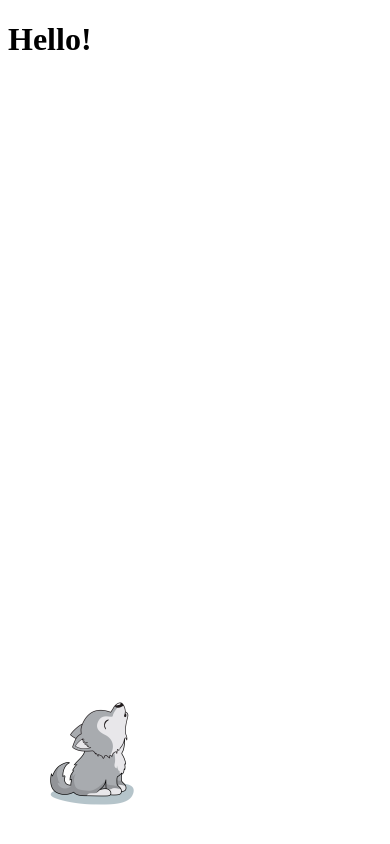
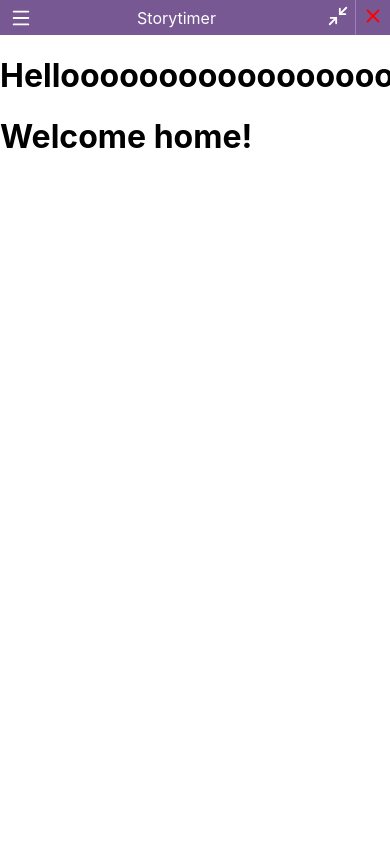
Before and after one commit to LouisCaerts/MT, a React app in the folder storytimer-app/: page /#/home in a window 390 px wide. Built offline with nearby package versions, Linux system fonts and the light colour scheme.

Commit message:
#3 - Buttons allow navigation between various key screens
+ fully custom title bar
+ collapsible hamburger menu with navigation links
+ working stoplight buttons

```diff
--- a/storytimer-app/index.html
+++ b/storytimer-app/index.html
@@ -1,9 +1,9 @@
 <!doctype html>
-<html>
+<html lang="en">
   <head>
     <meta charset="UTF-8" />
-    <title>Hello World!</title>
-
+    <link href="./src/index.css" rel="stylesheet">
+    <title>Storytimer</title>
   </head>
   <body>
     <div id="root"></div>
--- a/storytimer-app/package.json
+++ b/storytimer-app/package.json
@@ -33,7 +33,10 @@
   "dependencies": {
     "@vitejs/plugin-react": "^5.0.4",
     "electron-squirrel-startup": "^1.0.1",
+    "lucide-react": "^0.546.0",
     "react": "^19.2.0",
-    "react-dom": "^19.2.0"
+    "react-collapse": "^5.1.1",
+    "react-dom": "^19.2.0",
+    "react-router-dom": "^7.9.4"
   }
 }
--- /dev/null
+++ b/storytimer-app/src/components/Titlebar.jsx
@@ -0,0 +1,40 @@
+import '../stylesheets/Titlebar.css';
+
+import { Menu, X, Home, Settings, Minimize2 } from "lucide-react";
+import { useEffect, useRef, useState } from "react";
+import {Collapse, UnmountClosed} from 'react-collapse';
+import { Route, Routes, Link } from "react-router-dom";
+
+export default function Titlebar() {
+  const [open, setOpen] = useState(false);
+
+  return (
+    <div id="titleBarContainer">
+
+      <div id="titleBar" class="draggable">
+        <button id="titleBarHamburger" class="nonDraggable" onClick={(e) => {e.stopPropagation(); setOpen((v) => !v);}}>
+          {open ? <X size={22} color="white" /> : <Menu size={22} color="white" />}
+        </button>
+        <span id="titleBarTitle" class="draggable">Storytimer</span>
+        <div id="titleBarStoplights">
+          <button id="stoplightMinimize" class="nonDraggable stoplightButton" onClick={(e) => { e.stopPropagation(); window.windowControls.minimize(); }}>
+            <Minimize2 size={22} color="white" />
+          </button>
+          <button id="stoplightClose" class="nonDraggable stoplightButton" onClick={(e) => { e.stopPropagation(); window.windowControls.close(); }}>
+            <X size={22} color="red" />
+          </button>
+        </div>
+      </div>
+
+      <div id="titleBarMenu" class="nonDraggable">
+        <Collapse isOpened={open}>
+          <nav id="hamburgerNav">
+            <div className="hamburgerLinkWrapper"><Link className="hamburgerLink" to="/home">Home</Link></div>
+            <div className="hamburgerLinkWrapper"><Link className="hamburgerLinkBottom" to="/settings">Settings</Link></div>
+          </nav>
+        </Collapse>
+      </div>
+
+    </div>
+  )
+}
--- a/storytimer-app/src/index.css
+++ b/storytimer-app/src/index.css
@@ -1,8 +1,13 @@
-body {
-  font-family:
-    -apple-system, BlinkMacSystemFont, 'Segoe UI', Roboto, Helvetica, Arial,
-    sans-serif;
+/* Commented code was autogenerated on project creation, keeping here for future reference */
+
+/*body {
+  font-family: -apple-system, BlinkMacSystemFont, 'Segoe UI', Roboto, Helvetica, Arial, sans-serif;
   margin: auto;
   max-width: 38rem;
   padding: 2rem;
+}*/
+
+body {
+  font-family: -apple-system, BlinkMacSystemFont, 'Segoe UI', Roboto, Helvetica, Arial, sans-serif;
+  margin: 0;
 }
--- a/storytimer-app/src/renderer.jsx
+++ b/storytimer-app/src/renderer.jsx
@@ -1,14 +1,32 @@
+// imports
 import { createRoot } from 'react-dom/client';
-import Profile from './components/Profile';
+import { HashRouter, Route, Routes, Link } from "react-router-dom";
+
+// routes
+import Home from "./routes/Home.jsx";
+import Settings from "./routes/Settings.jsx";
+
+// components
+import Titlebar from './components/Titlebar.jsx';
+
+
+
 
 const App = () =>{
     return (
-        <>
-        <h1>Hello!</h1>
-        <Profile />
-        </>
+        <HashRouter>
+            <Titlebar></Titlebar>
+            <h1>Hellooooooooooooooooo!</h1>
+            <Routes>
+                <Route path="/home" element={<Home />} />
+                <Route path="/settings" element={<Settings />} />
+            </Routes>
+        </HashRouter>
     )
 };
+
+
+
 
 const container = document.getElementById("root");
 const root = createRoot(container);
--- /dev/null
+++ b/storytimer-app/src/routes/Home.jsx
@@ -0,0 +1,3 @@
+export default function Home() {
+  return <h1>Welcome home!</h1>
+}
--- /dev/null
+++ b/storytimer-app/src/routes/Settings.jsx
@@ -0,0 +1,3 @@
+export default function Home() {
+  return <h1>Welcome to settings!</h1>
+}
--- /dev/null
+++ b/storytimer-app/src/stylesheets/Titlebar.css
@@ -0,0 +1,110 @@
+#titleBarContainer {
+  width: 100%;
+  display: flex;
+  flex-direction: column;
+  position: relative;
+}
+
+.draggable {
+  app-region: drag;
+  -webkit-app-region: drag;
+}
+
+.nonDraggable {
+  app-region: no-drag;
+  -webkit-app-region: no-drag;
+}
+
+#titleBar {
+  position: absolute;
+  top: 0;
+  height: env(titlebar-area-height, var(--fallback-title-bar-height), 30px);
+  left: env(titlebar-area-x, 0);
+  width: env(titlebar-area-width, 100%);
+
+  display: flex;
+  justify-content: space-between;
+  align-items: center;
+  text-align: center;
+  user-select: none;
+  position: relative;
+
+  background: #775892;
+  color: white;
+}
+
+#titleBarHamburger {
+  margin-left: 10px;
+  background: none;
+  border: none;
+  cursor: pointer;
+  padding: 0;
+}
+
+#titleBarHamburger > svg {
+  display: block;
+}
+
+#titleBarMenu {
+  min-width: max-content;
+  width: 20%;
+  position: absolute;
+  top: 100%;
+
+  background-color: #9f7ebc;
+  color: white;
+}
+
+#titleBarMenu > .ReactCollapse--collapse {
+  transition: height 250ms;
+}
+
+#hamburgerNav {
+  display: flex;
+  flex-direction: column;
+
+  border-right: 2px solid #775892;
+  border-bottom: 2px solid #775892;
+  border-left: 2px solid #775892;
+}
+
+.hamburgerLink {
+  text-decoration: none;
+  color: white;
+  font-size: large;
+  display: block;
+  padding: 5px;
+}
+
+.hamburgerLinkBottom {
+  text-decoration: none;
+  color: white;
+  font-size: large;
+  display: block;
+  padding: 5px;
+}
+
+.hamburgerLinkWrapper {
+  border-bottom: 1px solid #775892;
+  transition: background-color 300ms ease;
+}
+
+.hamburgerLinkWrapper:hover {
+  background-color: #ab88ca;
+}
+
+.stoplightButton {
+  background: none;
+  border: none;
+  padding-top: 5px;
+  padding-bottom: 5px;
+  transition: background-color 300ms ease;
+}
+
+.stoplightButton:hover {
+  background-color: #9f7ebc;
+}
+
+#stoplightMinimize {
+  border-right: 1px solid #9f7ebc;
+}
```
Also changed, not shown: storytimer-app/src/main.js (+22 -3 lines), storytimer-app/src/preload.js (+7 -0 lines), 1 other file.
